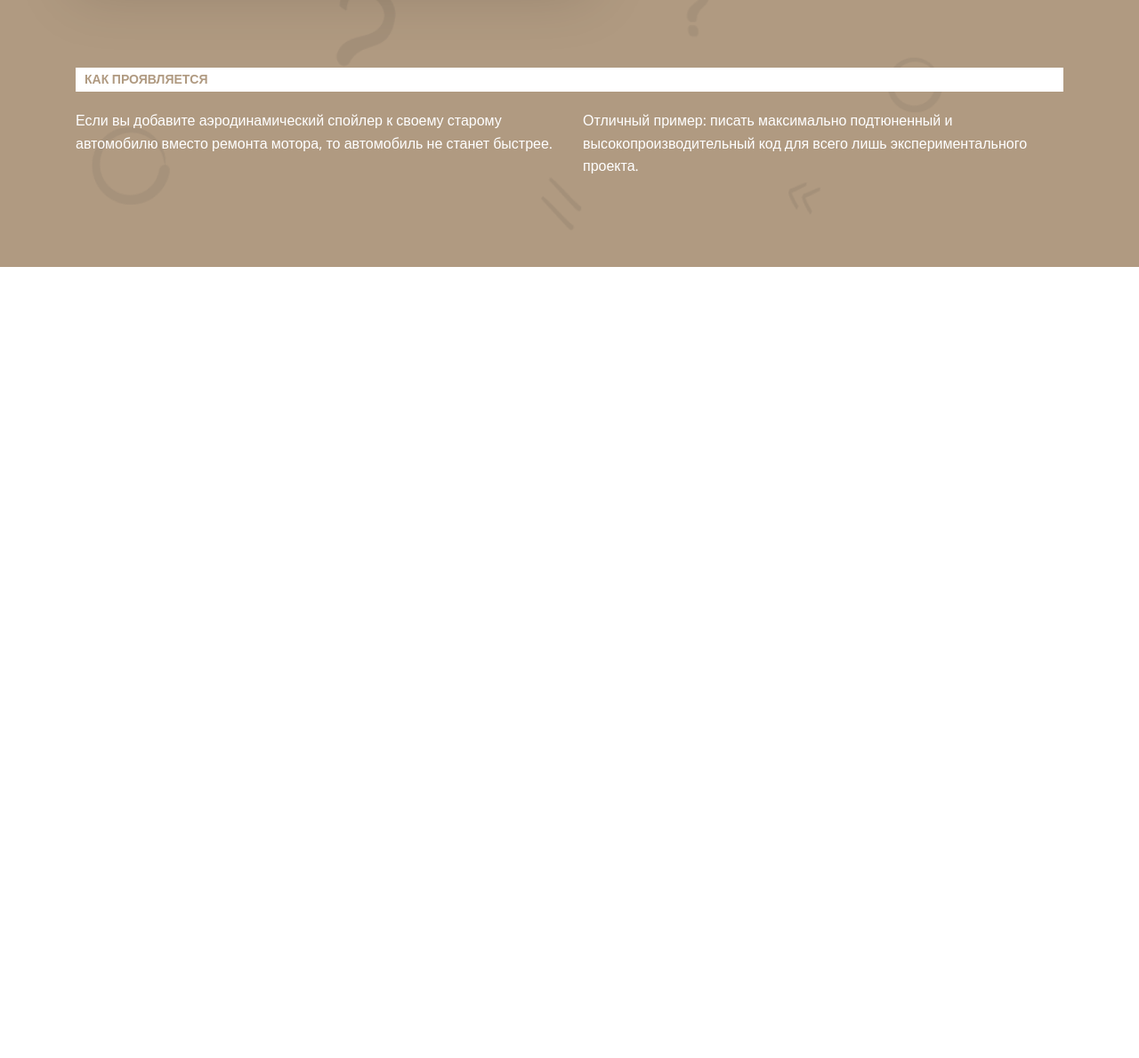
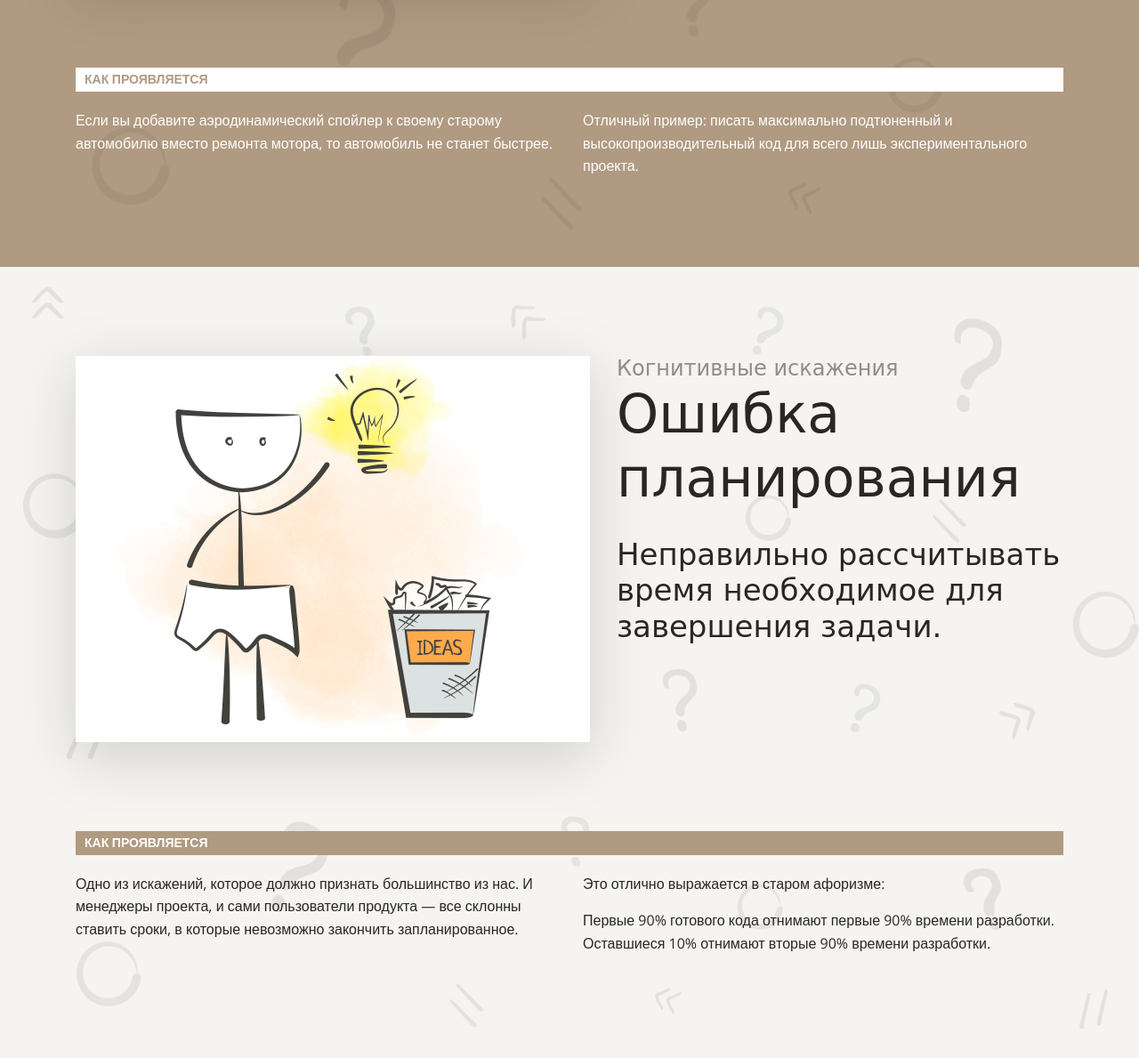
Before and after one commit to rocantene/layout-designer-project-lvl1, a plain HTML site: page src/index.html in a window 1280 px wide. Shown: the part 4624-5813 px from the top of the page at 89% size. Before the commit the page ends 4924 px from the top, so only its background shows below. Drawn offline with nearby package versions, Linux system fonts and the light colour scheme; a web font is replaced by a local one.

Commit message:
added distortion section

```diff
--- a/src/index.html
+++ b/src/index.html
@@ -195,6 +195,32 @@
           </div>
         </div>
       </section>
+      <section
+        class="ikea-section background background-color-light background-image"
+        id="distortion-of-novelty"
+      >
+        <div class="container section">
+          <div class="distortion-of-novelty">
+            <img class="filter" src="img/img-distortion-of-novelty.png" alt="" />
+            <div class="flex-1">
+              <div class="subtitle">Когнитивные искажения</div>
+              <h2 class="section-title">Ошибка планирования</h2>
+              <h3>
+                Неправильно рассчитывать время необходимое для завершения задачи.              </h3>
+            </div>
+            <div class="columns">
+              <div class="columns-title">Как проявляется</div>
+              <p>
+                Одно из искажений, которое должно признать большинство из нас. И менеджеры проекта, и сами пользователи продукта — все склонны ставить сроки, в которые невозможно закончить запланированное.              </p>
+              <p>
+                Это отлично выражается в старом афоризме:</p>
+                <p>Первые 90% готового кода отнимают первые 90% времени разработки. Оставшиеся 10% отнимают вторые 90% времени разработки.
+                </p>
+              </p>
+            </div>
+          </div>
+        </div>
+      </section>
       <!-- <div
         class="background background-color-light background-image"
         id="distortion-of-novelty"
@@ -224,8 +250,8 @@
             </p>
           </div>
         </section>
-      </div>
-      <div
+      </div> -->
+      <!-- <div
         class="background background-color-brown background-image"
         id="hyperbolic-depreciation"
       >
--- a/src/styles.css
+++ b/src/styles.css
@@ -472,3 +472,8 @@ footer {
   flex-wrap: wrap;
   column-gap: 30px;
 }
+.distortion-of-novelty {
+  display: flex;
+  flex-wrap: wrap;
+  column-gap: 30px;
+}
```
